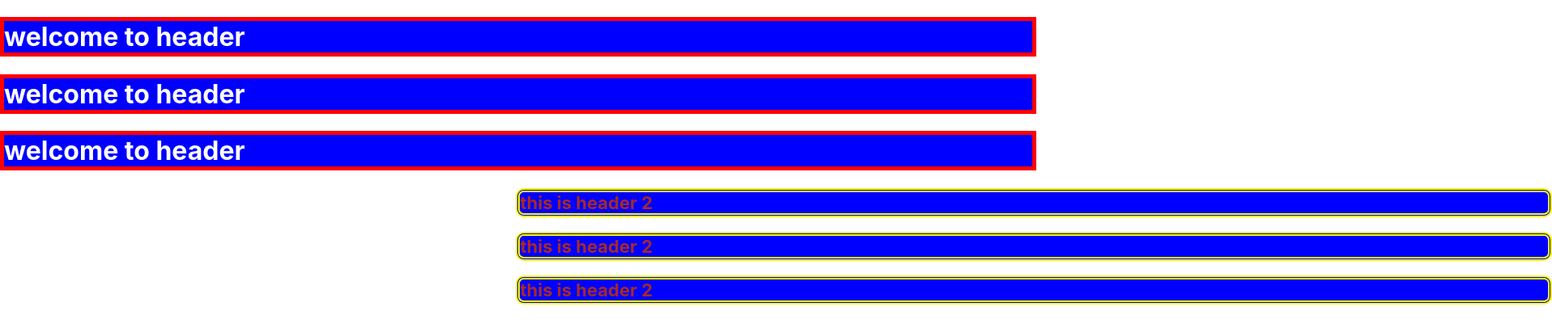
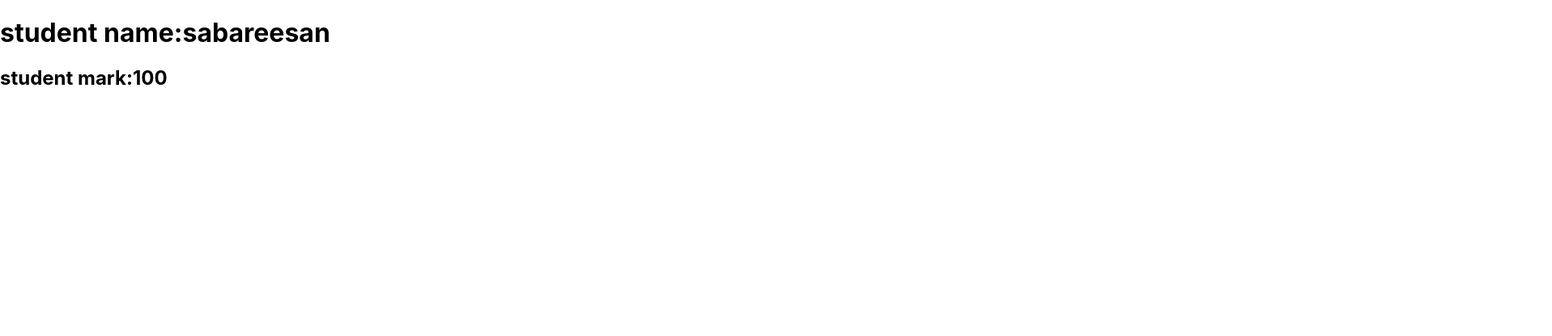
Before and after one commit to Sabareesan18/sabareesan, a React (Create React App) app in the folder myapp/: page / in a window 1280 px wide. Shown: the top 416 px of the page at 81% size, 1917 px wide, since content can reach past the window. Built offline with nearby package versions, Linux system fonts and the light colour scheme.

Commit message:
first time

```diff
--- a/myapp/src/App.js
+++ b/myapp/src/App.js
@@ -1,3 +1,16 @@
+function App(props)
+{
+  return(
+    <>
+    <h1>student name:{props.sname}</h1>
+    <h2>student mark:{props.mark}</h2>
+
+
+    </>
+  )
+}
+export default App
+/*
 import './mycomp/Images/mycss.css'
 
 function App()
--- a/myapp/src/index.js
+++ b/myapp/src/index.js
@@ -7,7 +7,7 @@ import reportWebVitals from './reportWebVitals';
 const root = ReactDOM.createRoot(document.getElementById('root'));
 root.render(
   <React.StrictMode>
-    <App />
+    <App sname="sabareesan" mark="100"/>
   </React.StrictMode>
 );
 
--- a/myapp/src/mycomp/Images/mycss.css
+++ b/myapp/src/mycomp/Images/mycss.css
@@ -1,6 +1,6 @@
 h2{
     font-size: 22px;
-    color:brown;
+    color:greenyellow;
     background-color: blue;
     border: 5px double yellow;
     border-radius:10px;
@@ -8,7 +8,7 @@ h2{
     animation-name: sabareesan ;
     animation-duration: 4s;
     animation-iteration-count: infinite;
-    animation-direction: normal;
+    animation-direction:alternate-reverse;
 }
 @keyframes sabareesan
 {
```
